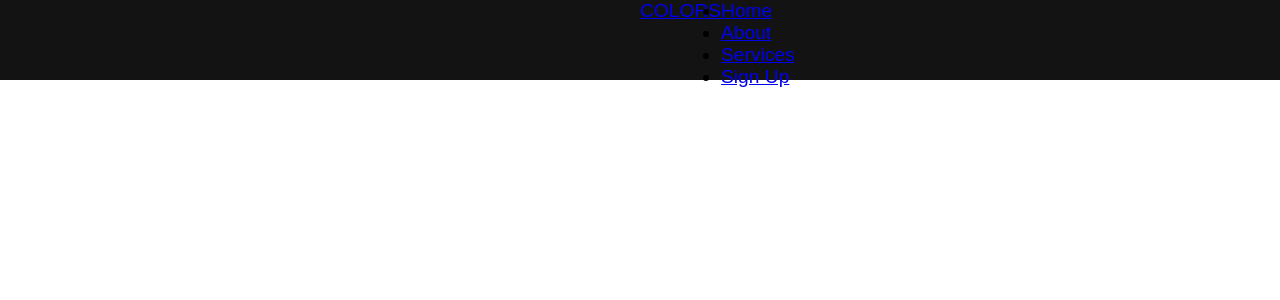
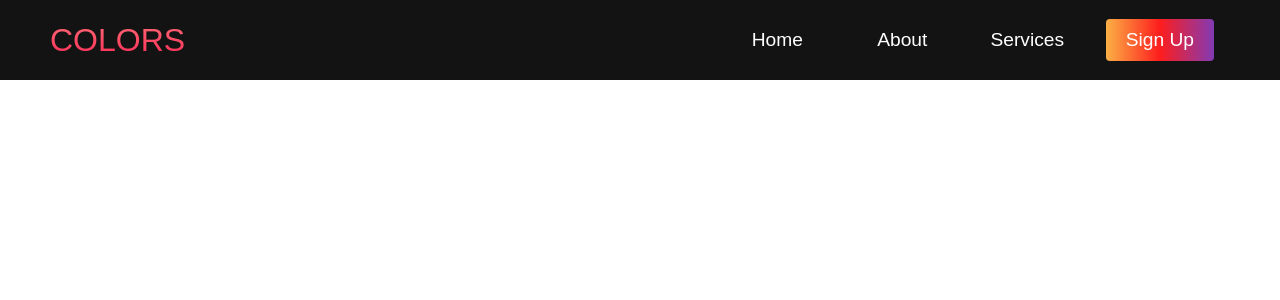
Before and after one commit to MikecMarko/JavaScript, a PHP site: page / in a window 1280 px wide. Shown: the top 300 px of the page. Run offline with PHP 8.4, Linux system fonts and the light colour scheme.

Commit message:
JS WebPage

```diff
--- a/WebPage project/styles.css
+++ b/WebPage project/styles.css
@@ -23,8 +23,73 @@
   justify-content: space-between;
   height: 80px;
   z-index: 1;
-  width: 100px;
+  width: 100%;
   max-width: 1300px;
   margin: 0 auto;
   padding: 0 50px;
 }
+
+#navbar__logo {
+  background-color: #ff8177;
+  background-image: linear-gradient(to top, #ff0844 0%, #ffb199 100px);
+  background-size: 100px;
+  -webkit-background-clip: text;
+  -moz-background-clip: text;
+  -webkit-text-fill-color: transparent;
+  -moz-text-fill-color: transparent;
+  display: flex;
+  align-items: center;
+  cursor: pointer;
+  text-decoration: none;
+  font-size: 2rem;
+}
+
+.navbar__menu {
+  display: flex;
+  align-items: center;
+  list-style: none;
+}
+
+.navbar__item {
+  height: 80px;
+}
+.navbar__links {
+  color: #fff;
+  display: flex;
+  align-items: center;
+  justify-content: center;
+  width: 125px;
+  text-decoration: none;
+  height: 100%;
+}
+
+.navbar__btn {
+  display: flex;
+  justify-content: center;
+  align-items: center;
+  padding: 0 1rem;
+  width: 100%;
+}
+
+.button {
+  display: flex;
+  justify-content: center;
+  align-items: center;
+  text-decoration: none;
+  padding: 10px 20px;
+  height: 100%;
+  width: 100%;
+  border: none;
+  outline: none;
+  border-radius: 4px;
+  background: #833ab4;
+  background: -webkit-linear-gradient(to right, #fcb045, #fd1d1d, #833ab4);
+  background: linear-gradient(to right, #fcb045, #fd1d1d, #833ab4);
+  color: #fff;
+  transition: all 0.3s ease;
+}
+
+.navbar__links:hover {
+  color: #9518fc;
+  transition: all 0.6s ease;
+}
```
